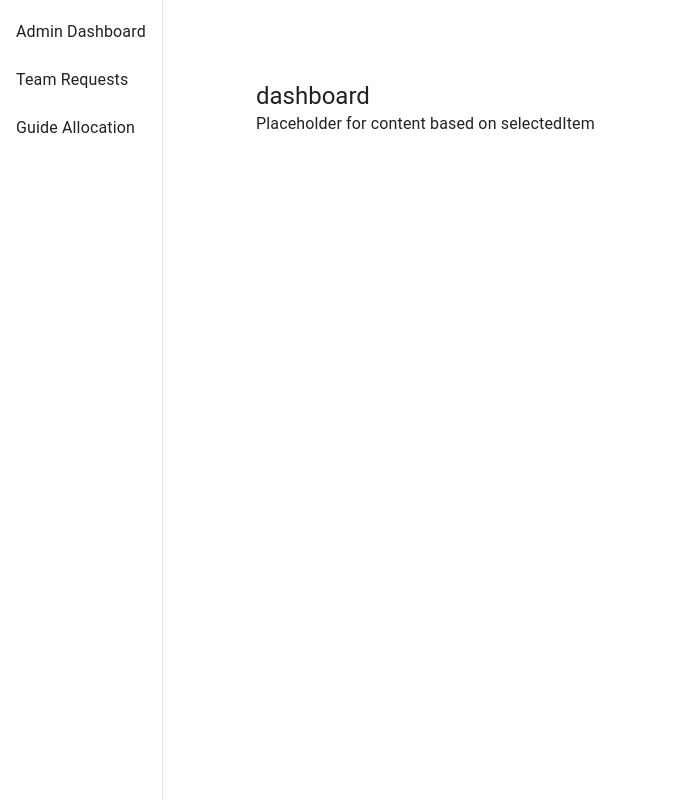
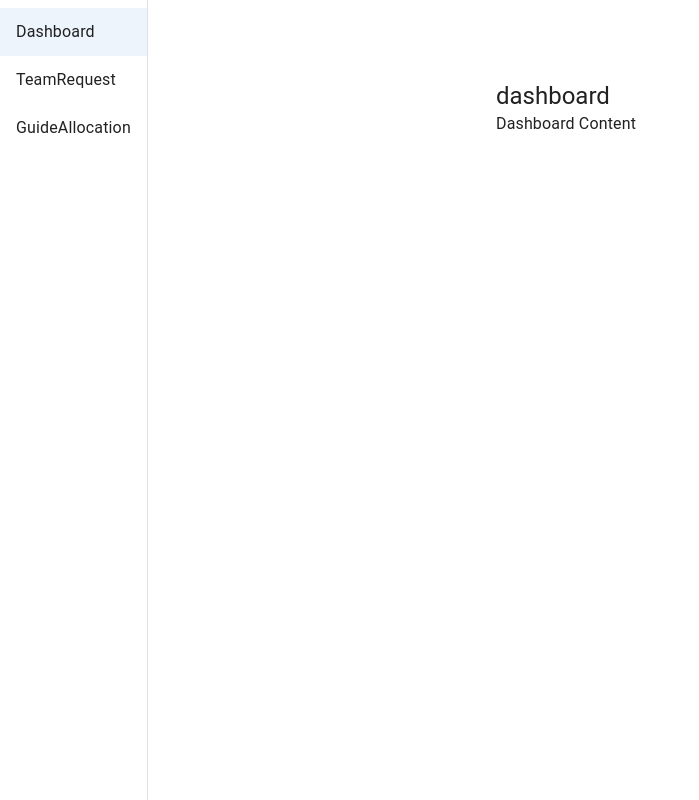
Before and after one commit to sagarchaurasia176/pclmanager, a React (Vite) app in the folder Frontend/: page /admin in a window 1280 px wide. Shown: the whole page, without its empty margins (0-699 px from the left). Built offline with nearby package versions, Linux system fonts and the light colour scheme.

Commit message:
menu updation

```diff
--- a/Frontend/package.json
+++ b/Frontend/package.json
@@ -13,8 +13,9 @@
     "@emotion/react": "^11.11.4",
     "@emotion/styled": "^11.11.5",
     "@mui/material": "^5.15.20",
-    "react": "^18.2.0",
-    "react-dom": "^18.2.0",
+    "@mui/styles": "^5.15.20",
+    "react": "^18.3.1",
+    "react-dom": "^18.3.1",
     "react-hot-toast": "^2.4.1",
     "react-icons": "^5.2.1",
     "react-router-dom": "^6.23.1",
--- a/Frontend/src/App.jsx
+++ b/Frontend/src/App.jsx
@@ -6,13 +6,11 @@ import LoginAuth from "./auth/LoginAuth";
 import { Routes, Route } from "react-router-dom";
 import GuideDashboard from "./Dashboard/Guide/GuideDashboard";
 import StudentDashboard from "./Dashboard/Student/StudentDashboard";
-import { Layout } from "./Dashboard/Admin/Layout"; // Import as named import
+import Layout from "./Dashboard/Admin/Layout"; // Import Layout component
 
 function AdminDashboard() {
   return (
-    <Layout>
-      {/* Include Sidebar and MainComponent here */}
-    </Layout>
+    <Layout />
   );
 }
 
@@ -24,7 +22,7 @@ function App() {
         <Route path="/" element={<LoginAuth />} />
         <Route path="/admin" element={<AdminDashboard />} />
         <Route path="/guide" element={<GuideDashboard />} />
-        <Route path="/Student" element={<StudentDashboard />} />
+        <Route path="/student" element={<StudentDashboard />} />
       </Routes>
     </>
   );
--- /dev/null
+++ b/Frontend/src/Dashboard/Admin/Dashboard.jsx
@@ -0,0 +1,7 @@
+import React from 'react';
+
+const Dashboard = () => {
+  return <div>Dashboard Content</div>;
+};
+
+export default Dashboard;
--- /dev/null
+++ b/Frontend/src/Dashboard/Admin/GuideAllocation.jsx
@@ -0,0 +1,7 @@
+import React from 'react';
+
+const GuideAllocation = () => {
+  return <div>Guide </div>;
+};
+
+export default GuideAllocation;
--- a/Frontend/src/Dashboard/Admin/Layout.jsx
+++ b/Frontend/src/Dashboard/Admin/Layout.jsx
@@ -1,28 +1,47 @@
 // Layout.jsx
 
-import React from 'react';
+import React, { useState } from 'react';
 import { CssBaseline, Drawer, Box, Toolbar } from '@mui/material';
 import Sidebar from './Sidebar';
 import MainComponent from './MainComponent';
 
-export function Layout() {
+const drawerWidth = 240;
+
+const layoutStyle = {
+  root: {
+    display: 'flex',
+  },
+  drawer: {
+    width: drawerWidth,
+    flexShrink: 0,
+  },
+  main: {
+    flexGrow: 1,
+    height: '100vh',
+    overflow: 'auto',
+    marginLeft: drawerWidth,
+  },
+};
+
+function Layout() {
+  const [selectedItem, setSelectedItem] = useState('dashboard'); // Ensure useState is imported correctly
+
+  const handleItemClick = (item) => {
+    setSelectedItem(item);
+  };
+
   return (
-    <Box sx={{ display: 'flex' }}>
+    <Box style={layoutStyle.root}>
       <CssBaseline />
-      <Drawer variant="permanent" sx={{ width: 240, flexShrink: 0 }}>
-        <Sidebar />
+      <Drawer variant="permanent" style={layoutStyle.drawer}>
+        <Sidebar selectedItem={selectedItem} onItemClick={handleItemClick} />
       </Drawer>
-      <Box
-        component="main"
-        sx={{
-          flexGrow: 1,
-          height: '100vh',
-          overflow: 'auto',
-        }}
-      >
+      <Box component="main" style={layoutStyle.main}>
         <Toolbar />
-        <MainComponent />
+        <MainComponent selectedItem={selectedItem} />
       </Box>
     </Box>
   );
 }
+
+export default Layout;
--- a/Frontend/src/Dashboard/Admin/MainComponent.jsx
+++ b/Frontend/src/Dashboard/Admin/MainComponent.jsx
@@ -1,20 +1,20 @@
-import React, { useState } from 'react';
+// MainComponent.jsx
+
+import React from 'react';
 import { Box, Typography } from '@mui/material';
+import Dashboard from './Dashboard';
+import GuideAllocation from './GuideAllocation';
+import TeamRequest from './TeamRequest';
 
-export function MainComponent() {
-  const [selectedItem, setSelectedItem] = useState('dashboard');
-
-  const handleItemClick = (item) => {
-    setSelectedItem(item);
-  };
-
+function MainComponent({ selectedItem }) {
   return (
     <Box sx={{ p: 2 }}>
       <Typography variant="h5" component="h1">
         {selectedItem}
       </Typography>
-
-      <div>Placeholder for content based on selectedItem</div>
+      {selectedItem === 'dashboard' && <Dashboard />}
+      {selectedItem === 'treq' && <TeamRequest />}
+      {selectedItem === 'GuideAllo' && <GuideAllocation />}
     </Box>
   );
 }
--- a/Frontend/src/Dashboard/Admin/Sidebar.jsx
+++ b/Frontend/src/Dashboard/Admin/Sidebar.jsx
@@ -1,22 +1,28 @@
+// Sidebar.jsx
+
 import React from 'react';
-import { Drawer, List, ListItem, ListItemButton, ListItemText } from "@mui/material"; // Added ListItemButton import
+import { List, ListItem, ListItemButton, ListItemText } from '@mui/material';
 
-export function Sidebar() {
+function Sidebar({ selectedItem, onItemClick }) {
+  const handleItemClick = (item) => {
+    onItemClick(item);
+  };
+
   return (
     <List>
       <ListItem key="dashboard" disablePadding>
-        <ListItemButton>
-          <ListItemText primary="Admin Dashboard" />
+        <ListItemButton onClick={() => handleItemClick('dashboard')} selected={selectedItem === 'dashboard'}>
+          <ListItemText primary="Dashboard" />
         </ListItemButton>
       </ListItem>
-      <ListItem key="Treq" disablePadding>
-        <ListItemButton>
-          <ListItemText primary="Team Requests" />
+      <ListItem key="treq" disablePadding>
+        <ListItemButton onClick={() => handleItemClick('treq')} selected={selectedItem === 'treq'}>
+          <ListItemText primary="TeamRequest" />
         </ListItemButton>
       </ListItem>
       <ListItem key="GuideAllo" disablePadding>
-        <ListItemButton>
-          <ListItemText primary="Guide Allocation" />
+        <ListItemButton onClick={() => handleItemClick('GuideAllo')} selected={selectedItem === 'GuideAllo'}>
+          <ListItemText primary="GuideAllocation" />
         </ListItemButton>
       </ListItem>
     </List>
--- /dev/null
+++ b/Frontend/src/Dashboard/Admin/TeamRequest.jsx
@@ -0,0 +1,7 @@
+import React from 'react';
+
+const TeamReq = () => {
+  return <div>Sales Content</div>;
+};
+
+export default TeamReq;
--- a/package.json
+++ b/package.json
@@ -1,5 +1,6 @@
 {
   "dependencies": {
+    "@mui/material": "^5.15.20",
     "node": "^22.3.0"
   }
 }
```
Also changed, not shown: 2 other files (tests, documents, lock files or other folders).
